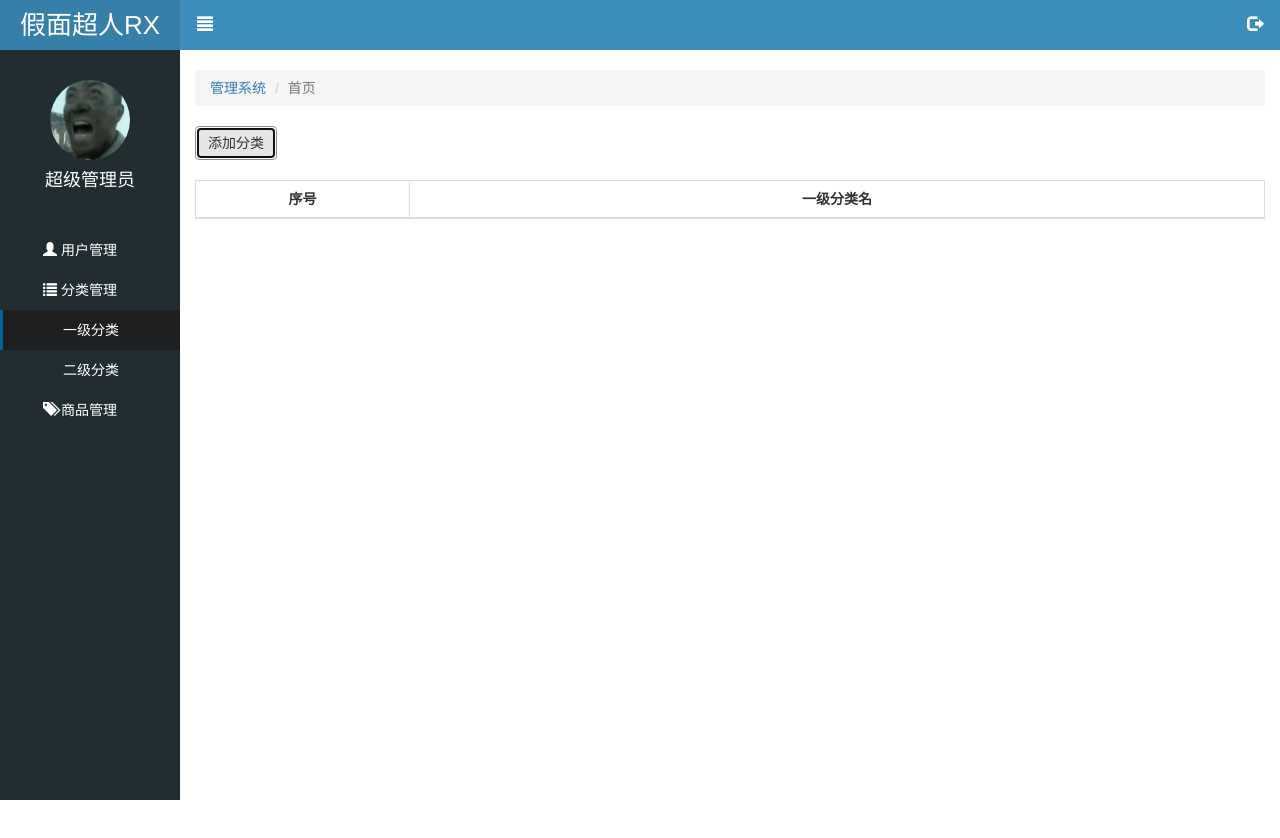
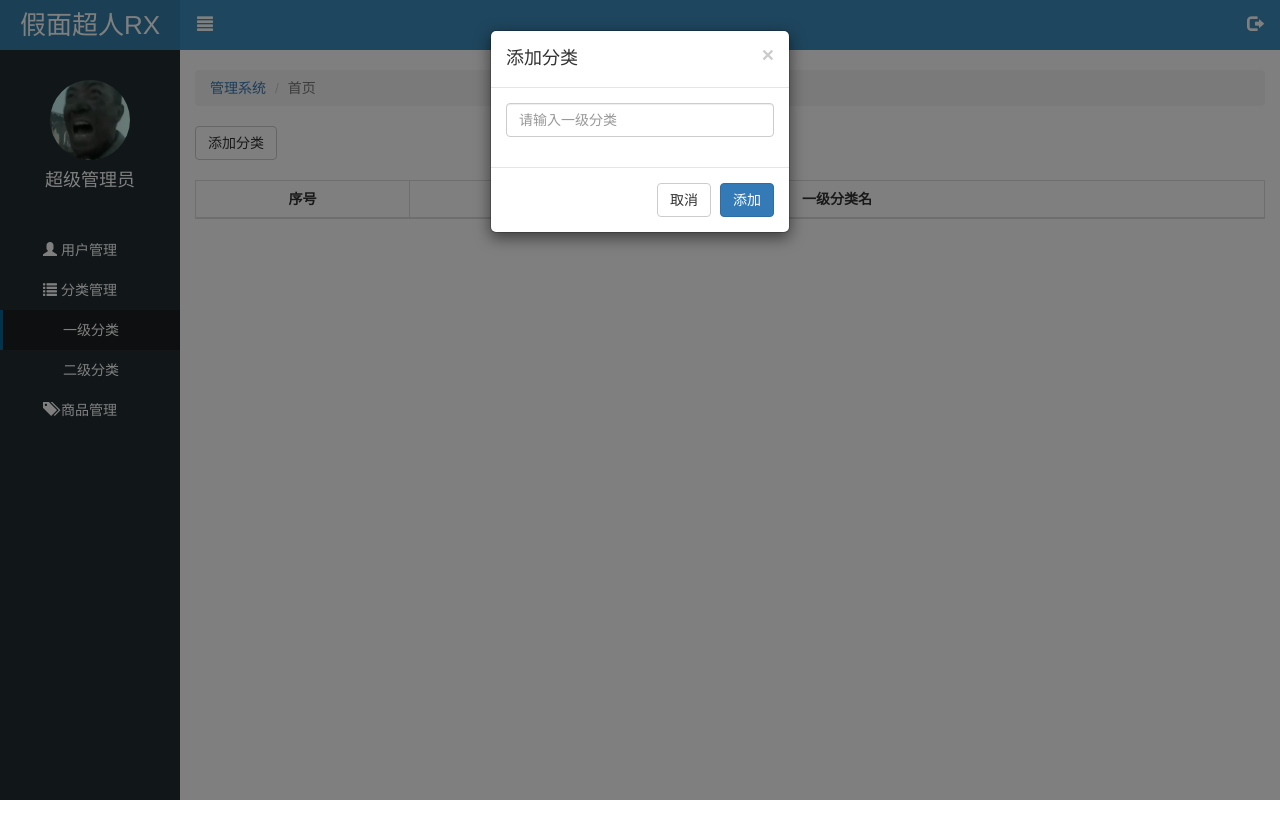
Before and after one commit to bingbingtao/letao_one, a website: page public/back/first.html in a window 1280 px wide. Both pictures are taken after a click on the button "添加分类". Shown: the top 838 px of the page. Drawn offline with Linux system fonts and the light colour scheme; no server answers.

Commit message:
一级完成

```diff
--- a/public/back/first.html
+++ b/public/back/first.html
@@ -80,6 +80,33 @@
         </div>
     </div>
 
+
+    <!-- 添加模态框： -->
+    <div class="modal fade" id="addModal" tabindex="-1">
+        <div class="modal-dialog modal-sm">
+          <div class="modal-content">
+        <form id="form">
+            <div class="modal-header">
+              <button type="button" class="close" data-dismiss="modal"><span>&times;</span></button>
+              <h4 class="modal-title">添加分类</h4>
+            </div>
+            <div class="modal-body">
+            <!-- 每一行一个 form-group 表单校验插件依赖于这个 form-group 父元素的 -->
+                <div class="form-group">
+                    <input type="text" name="categoryName" class="form-control" placeholder="请输入一级分类">
+                </div>
+            </div>
+            <div class="modal-footer">
+              <button type="button" class="btn btn-default" data-dismiss="modal">取消</button>
+              <button type="submit" class="btn btn-primary">添加</button>
+            </div>
+        </form>
+          </div>
+        </div>
+      </div>
+
+
+
     <!-- Modal -->
     <!-- 模态框大小： modal-lg 大    默认大小    modal-sm 小 -->
 <div class="modal fade" id="logoutModal" tabindex="-1">
--- a/public/back/js/first.js
+++ b/public/back/js/first.js
@@ -4,18 +4,18 @@
 
 $(function(){
 
-    var current = 1;  //当前页面
+    var currentPage = 1;  //当前页面
     var pageSize = 5; //页面总条数
 
     render();
-    // 一进入页面我们就发送ajax请求，完成渲染
+    //1， 一进入页面我们就发送ajax请求，完成渲染
 function render(){
     $.ajax({
         url:'/category/queryTopCategoryPaging',
         type:'GET',
         dataType:'json',
         data:{
-            page:current,
+            page:currentPage,
             pageSize:pageSize,
         },
         success:function(info){
@@ -46,7 +46,61 @@ function render(){
 }
 
 
+//2， 给添加按钮，注册点击事件，显示模态框：
+$('#addBtn').click(function(){
+    $('#addModal').modal('show')
+})
 
 
+//3， 调用表单校验插件，完成检验：
+$('#form').bootstrapValidator({
+    // 图标配置：
+    feedbackIcons: {
+        valid: 'glyphicon glyphicon-ok',
+        invalid: 'glyphicon glyphicon-remove',
+        validating: 'glyphicon glyphicon-refresh'
+      },
+
+    // 校验字段：  先给input设置name
+    fields:{
+        categoryName:{
+        // 校验规则：
+            validators:{
+                // 不能为空：
+                notEmpty:{
+                    message:'请输入一级分类名称'
+                },
+            }
+        }
+    }
+})
+
+
+//4,阻止默认提交，通过ajax提交
+$("#form").on('success.form.bv', function (e) {
+    // 默认阻止：
+    e.preventDefault();
+
+    // 使用ajax提交逻辑
+    $.ajax({
+        url:'/category/addTopCategory',
+        type:'POST',
+        dataType:'json',
+        data:$('#form').serialize(),
+        success:function(info){
+            console.log(info)
+            if(info.success){
+                // 关闭模态框：
+                $('#addModal').modal('hide')
+                // 重新渲染：
+                currentPage = 1;
+                render();
+
+                // 重置表单：
+                $('#form').data('bootstrapValidator').resetForm(true);
+            }
+        }
+    })
+});
 
 })
```
